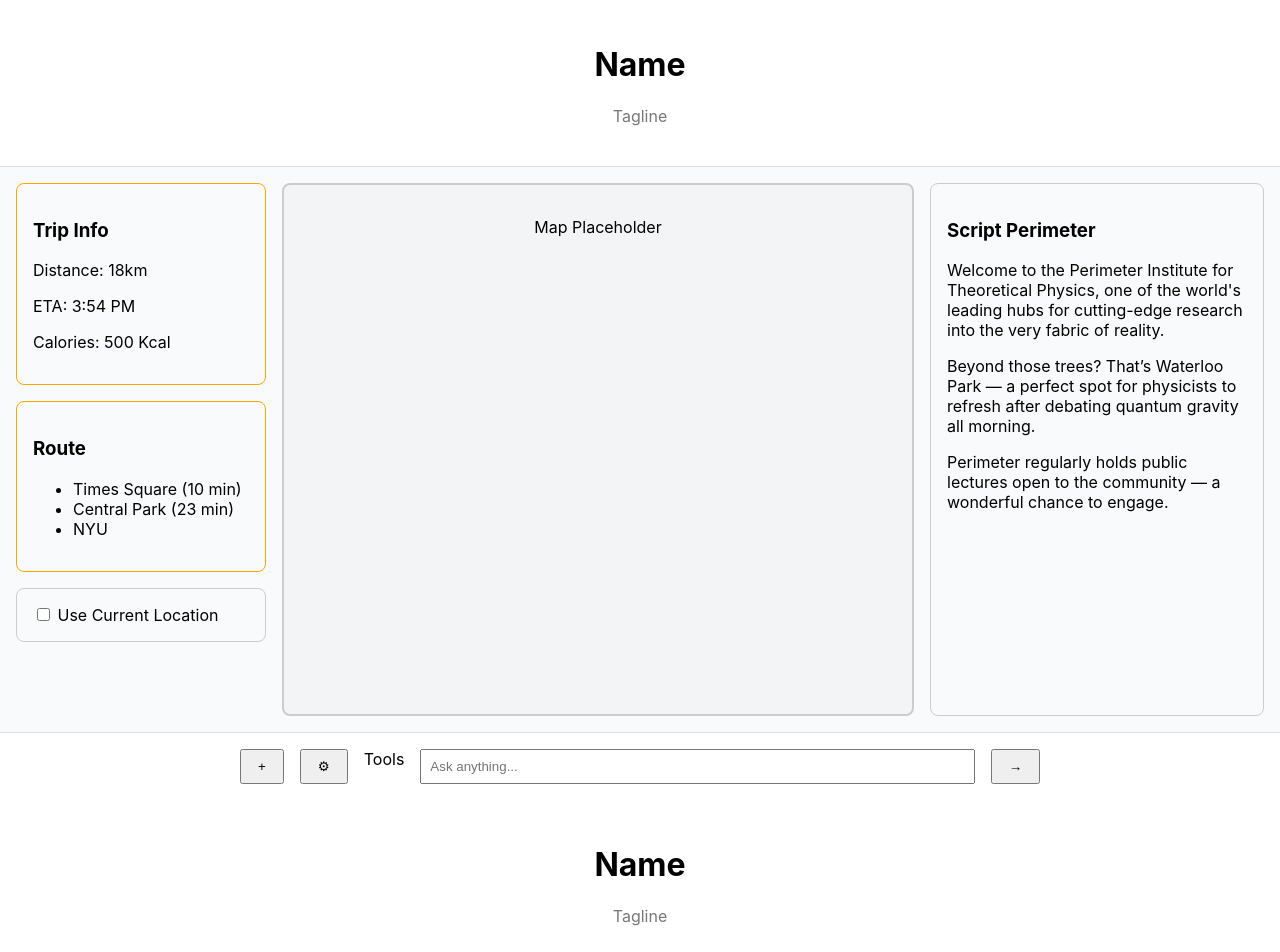
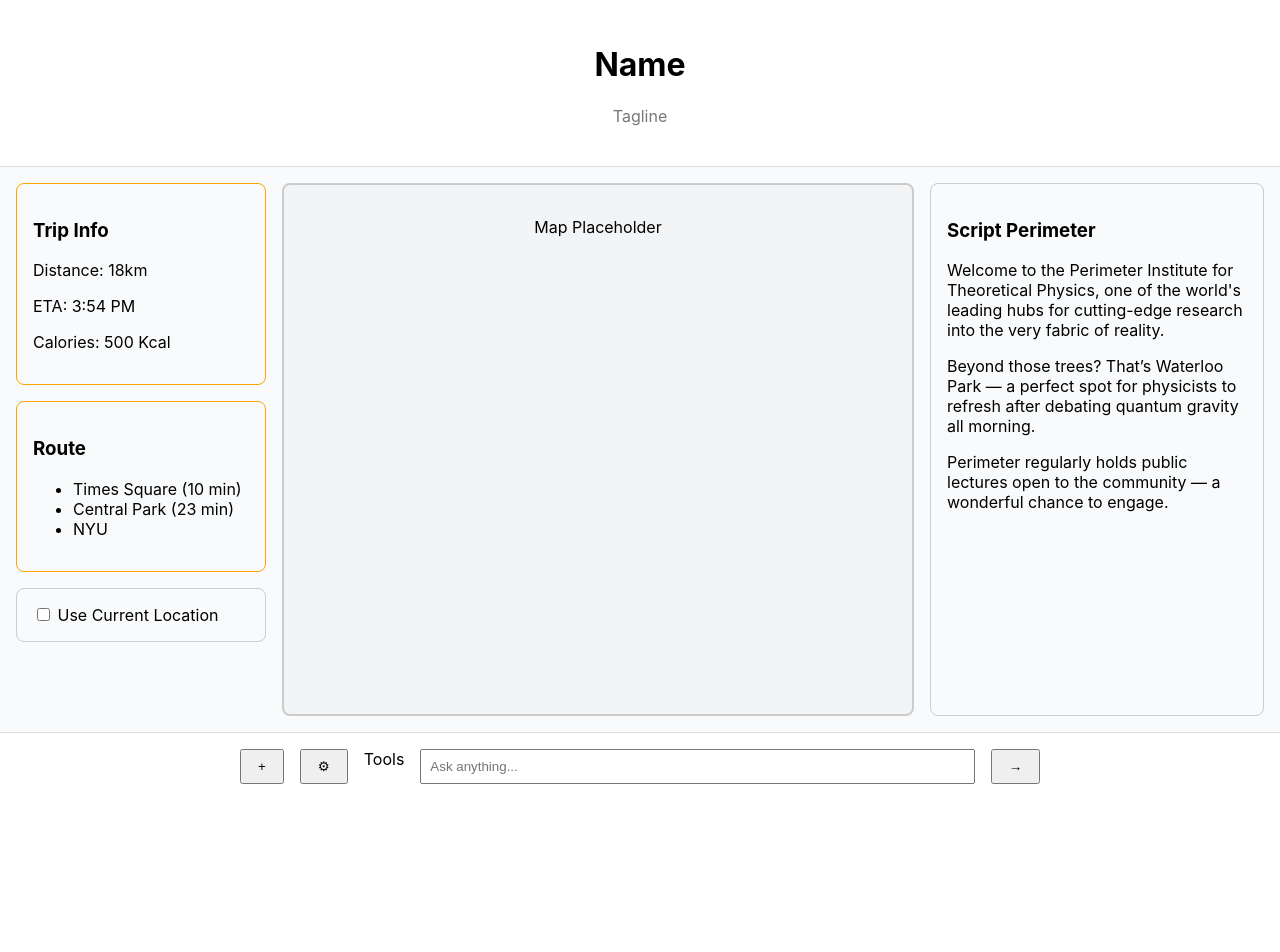
Before and after one commit to ericnem/PassePartout, a React (Create React App) app in the folder frontend/: page / in a window 1280 px wide. Shown: the top 952 px of the page. After the commit the page ends 800 px from the top, so only its background shows below. Built offline with nearby package versions, Linux system fonts and the light colour scheme.

Commit message:
Change name

```diff
--- a/frontend/src/App.js
+++ b/frontend/src/App.js
@@ -1,11 +1,10 @@
 import React from "react";
-import Component from "./Main"; // adjust the path if needed
+import MainPage from "./Main"; // adjust the path if needed
 
 function App() {
   return (
     <div>
-      <Component />
-      <Component />
+      <MainPage />
     </div>
 
   );
```
